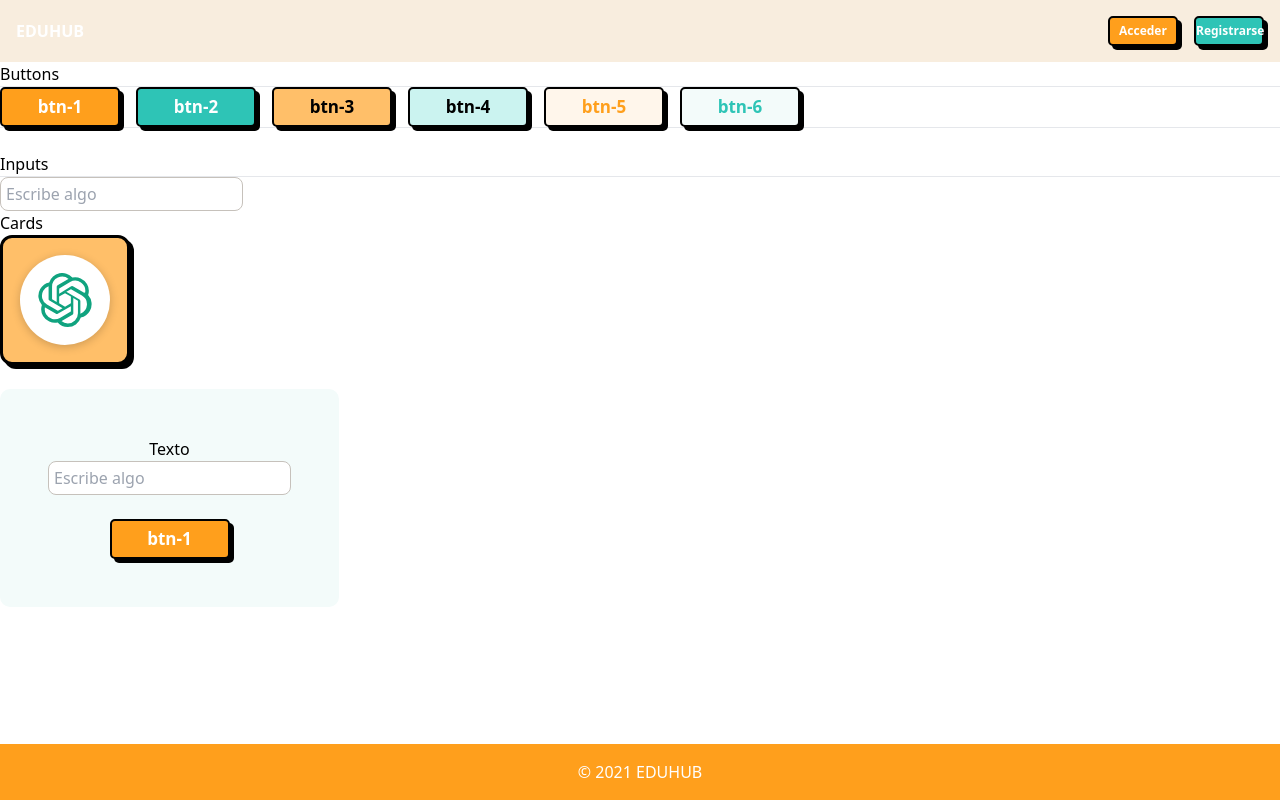
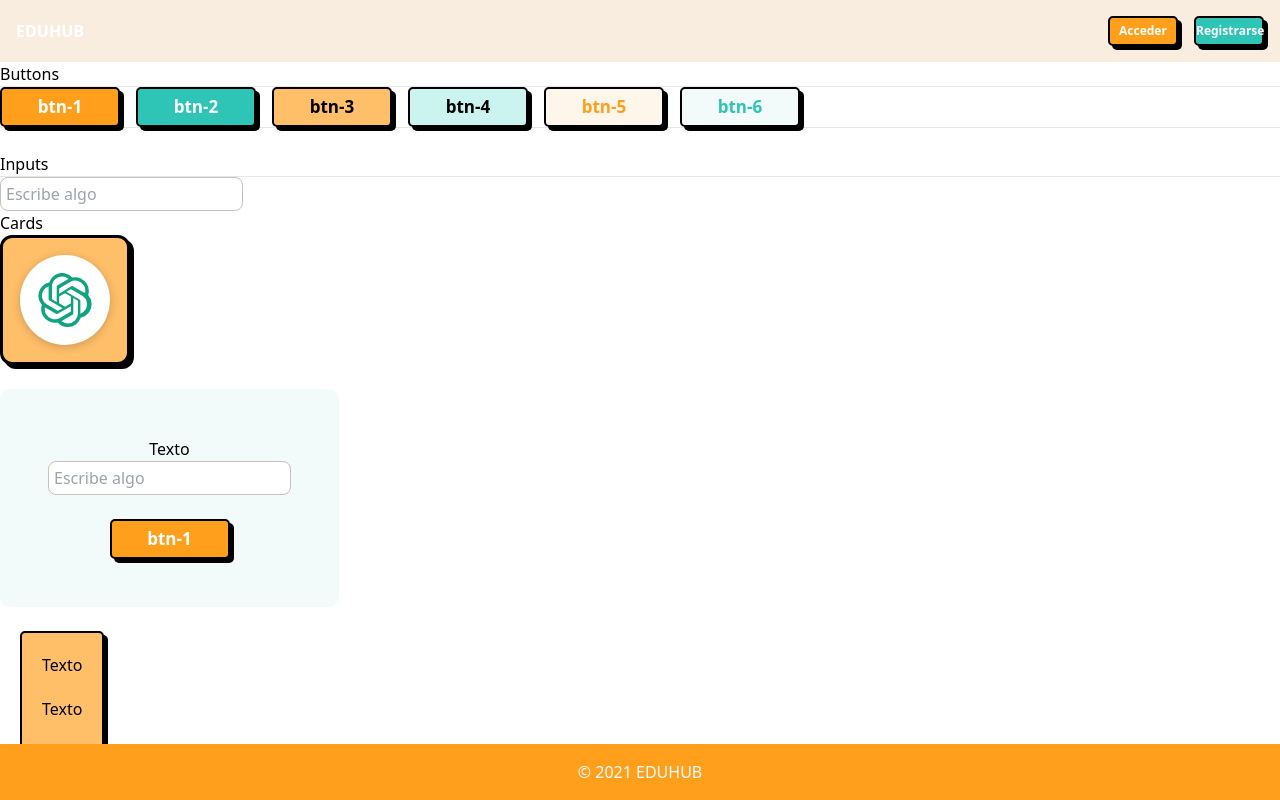
Before and after one commit to josuexsant/eduhub-frontend, a React (Vite) app: page / in a window 1280 px wide. Built offline with nearby package versions, Linux system fonts and the light colour scheme.

Commit message:
CardEmpty.jsx created

```diff
--- /dev/null
+++ b/src/components/CardEmpty.css
@@ -0,0 +1,42 @@
+.card-empty{
+  width: fit-content;
+  padding: 20px;
+  display: flex;
+  flex-direction: column;
+  align-items: flex-start;
+  justify-content: center;
+  gap: 20px;
+  border-radius: 5px;
+  border: 2px solid black;
+  box-shadow: 4px 4px black;
+}
+
+.card-1{
+  background-color: var(--color-1);
+  color: white;
+}
+
+.card-2{
+  background-color: var(--color-5);
+  color: white;
+}
+
+.card-3{
+  background-color: var(--color-2);
+  color: black;
+}
+
+.card-4{
+  background-color: var(--color-4);
+  color: black;
+}
+
+.card-5{
+  background-color: var(--color-7);
+  color: var(--txt-1);
+}
+
+.card-6{
+  background-color: var(--color-6);
+  color: var(--txt-5);
+}
--- /dev/null
+++ b/src/components/CardEmpty.jsx
@@ -0,0 +1,11 @@
+import './CardEmpty.css'
+
+export const CardEmpty = ({ children, color }) => {
+  const style = `card-empty ${color}`;
+
+  return (
+    <div className={style}>
+      {children}
+    </div>
+  )
+}
--- a/src/pages/TestPage.jsx
+++ b/src/pages/TestPage.jsx
@@ -4,6 +4,7 @@ import { Input } from "../components/Input";
 import { CardImage } from "../components/CardImage";
 import '../assets/angular.svg';
 import { CardForm } from "../components/CardForm";
+import { CardEmpty } from "../components/CardEmpty";
 
 export const TestPage = () => {
   const handleClick = () => {
@@ -42,6 +43,14 @@ export const TestPage = () => {
         <Button className="btn-1" handleClick={handleClick}>btn-1</Button>
       </CardForm>
 
+      <br />
+
+      <CardEmpty color="card-3 ml-5">
+        <p>Texto</p>
+        <p>Texto</p>
+        <p>Texto</p>
+      </CardEmpty>
+
 
 
 
```
